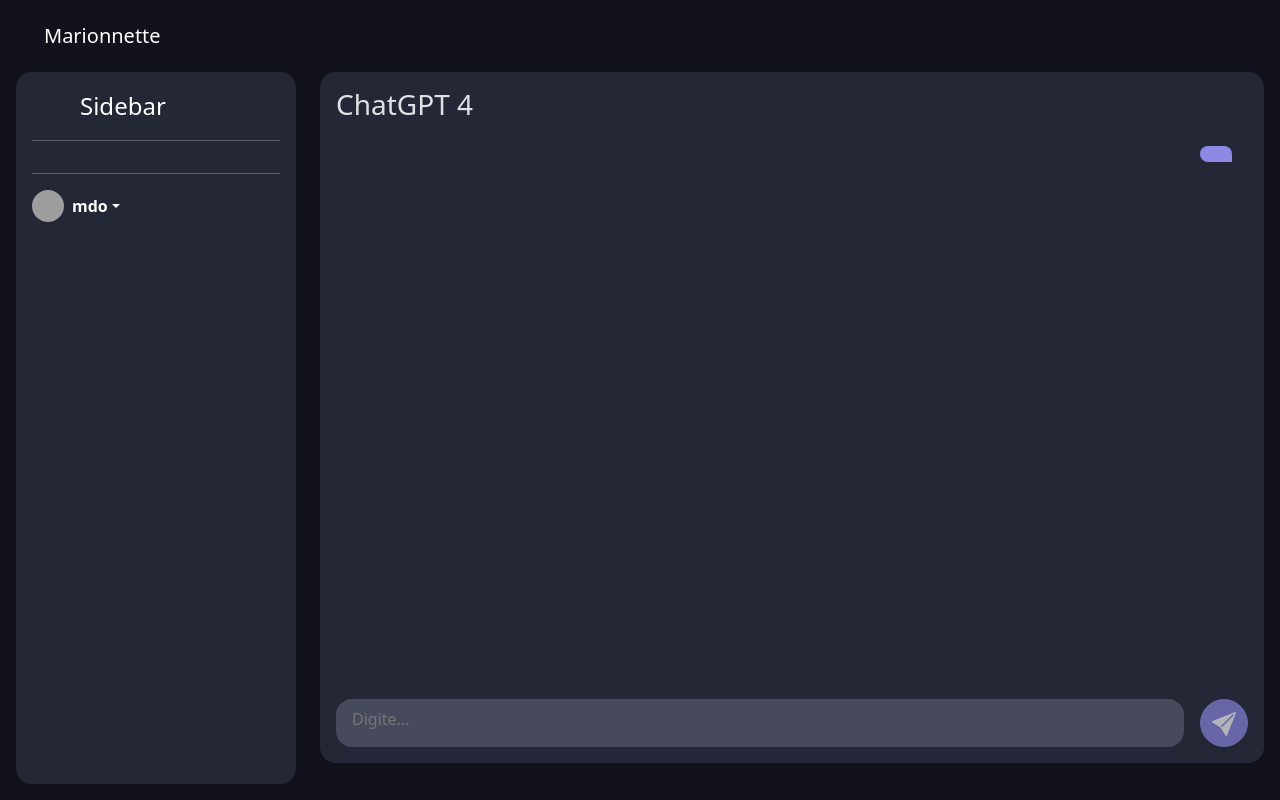
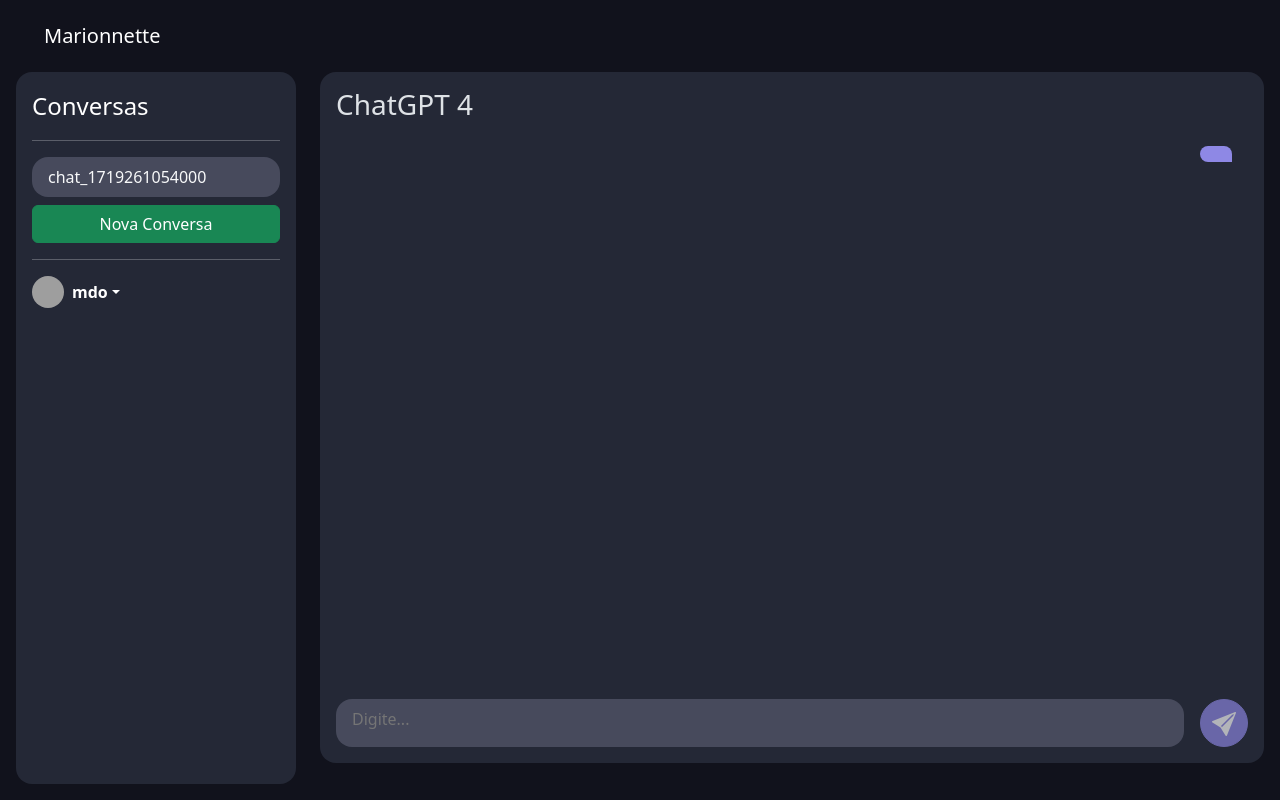
Before and after one commit to felipedeoliveirarios/marionnette, an Angular app: page / in a window 1280 px wide. Both pictures are taken after a click on the button 1224 px from the left and 723 px from the top of the page. Built offline with nearby package versions, Linux system fonts and the light colour scheme; no server answers; grey boxes are pictures that could not be loaded.

Commit message:
[MRNT-2] Implemented use of local storage to keep chat history.

```diff
--- a/src/app/components/chat/chat.component.html
+++ b/src/app/components/chat/chat.component.html
@@ -1,13 +1,13 @@
 <div class="chat-wrapper">
   <h3>ChatGPT 4</h3>
   <div class="chat-messages-wrapper">
-    <div *ngFor="let message of messages"
+    <div *ngFor="let message of messageHistory"
          class="chat-message"
          [class]="message.role + '-message'">
       <div class="message-body">{{ message.content }}</div>
     </div>
     <div class="messages-placeholder"
-         *ngIf="messages.length == 0">
+         *ngIf="!(messageHistory.length > 0)">
       Envie uma mensagem para iniciar a conversa.
     </div>
   </div>
--- a/src/app/components/chat/chat.component.ts
+++ b/src/app/components/chat/chat.component.ts
@@ -1,6 +1,7 @@
-import { Component } from '@angular/core';
+import {Component} from '@angular/core';
 import {OpenAiService} from "../../services/open-ai/open-ai.service";
 import {ChatCompletion, Message} from "./chat";
+import {ChatService} from "../../services/chat/chat.service";
 
 @Component({
   selector: 'app-chat',
@@ -9,26 +10,40 @@
 })
 export class ChatComponent {
   prompt: string = '';
-  response: string = '';
 
   loading: boolean = false;
 
-  messages: Message[] = []
-
   selectedModel = 'gpt-3.5-turbo';
 
-  constructor(private openAiService: OpenAiService) { }
+  get messageHistory() {
+    return this.chatService.currentChat.messages;
+  }
+
+  get currentChat() {
+    return this.chatService.currentChat;
+  }
+
+  constructor(private openAiService: OpenAiService,
+              protected chatService: ChatService) {
+  }
 
   sendPrompt() {
     const userMessage = new Message();
     userMessage.content = this.prompt;
     userMessage.role = 'user';
-    this.messages.push(userMessage);
+
+    if (this.messageHistory.length == 0) {
+      this.chatService.saveNewChatKey();
+    }
+
+    this.currentChat.model = this.selectedModel;
+    this.messageHistory.push(userMessage);
 
     this.loading = true;
-    this.openAiService.sendChat(this.messages, this.selectedModel).subscribe((data: ChatCompletion) => {
-      this.messages.push(data.choices[0].message);
+    this.openAiService.sendChat(this.messageHistory, this.currentChat).subscribe((data: ChatCompletion) => {
+      this.messageHistory.push(data.choices[0].message);
       this.loading = false;
+      this.chatService.saveCurrentChat();
     }, error => {
       console.error('Error fetching data: ', error);
     });
--- a/src/app/components/chat/chat.ts
+++ b/src/app/components/chat/chat.ts
@@ -1,4 +1,5 @@
 export class Chat {
+  id: string =  'chat_' + new Date().valueOf();
   messages: Message[] = [];
   model: string = '';
   stream: boolean = false;
--- a/src/app/components/sidebar/sidebar.component.html
+++ b/src/app/components/sidebar/sidebar.component.html
@@ -1,14 +1,15 @@
 <div class="d-flex flex-column flex-shrink-0 p-3 text-white" style="width: 280px">
   <a href="/" class="d-flex align-items-center mb-3 mb-md-0 me-md-auto text-white text-decoration-none">
-    <svg class="bi me-2" width="40" height="32">
-      <use xlink:href="#bootstrap"></use>
-    </svg>
-    <span class="fs-4">Sidebar</span>
+    <span class="fs-4">Conversas</span>
   </a>
   <hr>
-  <ul class="nav nav-pills flex-column mb-auto">
-    <!-- SIDEBAR ITEMS GO HERE -->
+  <ul class="nav nav-pills flex-column mb-auto chat-options">
+    <li *ngFor="let chatOption of chatOptions" class="chat-option nav-item">
+      <a (click)="selectChat(chatOption.value)" class="nav-link" [class]="{active: chatOption.value === chatService.currentChat.id}">{{chatOption.label}}</a>
+    </li>
+    <li *ngIf="chatOptions.length === 0">Nenhuma conversa ainda</li>
   </ul>
+  <b class="btn btn-success" (click)="createNewChat()">Nova Conversa</b>
   <hr>
   <div class="dropdown">
     <a href="#" class="d-flex align-items-center text-white text-decoration-none dropdown-toggle" id="dropdownUser1"
--- a/src/app/components/sidebar/sidebar.component.scss
+++ b/src/app/components/sidebar/sidebar.component.scss
@@ -1,4 +1,32 @@
-:host{
+:host {
   background-color: var(--bs-secondary-bg);
   border-radius: 16px;
+
+  .chat-options {
+    gap: 4px;
+    padding-bottom: 8px;
+
+    .chat-option {
+      max-width: 100%;
+
+      .nav-link {
+        display: block;
+        border-radius: 16px;
+
+        background-color: var(--bs-tertiary-bg);
+        color: var(--bs-light);
+        cursor: pointer;
+
+        white-space: nowrap;
+        text-overflow: ellipsis;
+        overflow: hidden;
+
+        transition: all 0.5s;
+
+        &:hover {
+          filter: brightness(1.1);
+        }
+      }
+    }
+  }
 }
--- a/src/app/components/sidebar/sidebar.component.ts
+++ b/src/app/components/sidebar/sidebar.component.ts
@@ -1,4 +1,5 @@
-import { Component } from '@angular/core';
+import {Component, Input} from '@angular/core';
+import {ChatService} from "../../services/chat/chat.service";
 
 @Component({
   selector: 'app-sidebar',
@@ -7,4 +8,18 @@
 })
 export class SidebarComponent {
 
+  get chatOptions() {
+    return this.chatService.persistedChatOptions;
+  };
+
+  constructor(protected chatService: ChatService) {
+  }
+
+  createNewChat() {
+    this.chatService.createNewChat();
+  }
+
+  selectChat(chatKey: string) {
+    this.chatService.selectChat(chatKey);
+  }
 }
--- /dev/null
+++ b/src/app/services/chat/chat.service.ts
@@ -0,0 +1,53 @@
+import {Injectable} from '@angular/core';
+import {Chat} from "../../components/chat/chat";
+import {LocalStorageService} from "../local-storage/local-storage.service";
+
+@Injectable({
+  providedIn: 'root'
+})
+export class ChatService {
+  chatKeysKey = 'CHAT_KEYS'
+
+  currentChat: Chat = new Chat();
+  savedChatKeys: string[] = [];
+  persistedChatOptions: {label: string, value: string}[] = [];
+
+  constructor(private localStorageService: LocalStorageService) {
+    this.initializeChats();
+  }
+
+  initializeChats() {
+    this.savedChatKeys = this.localStorageService.getItem(this.chatKeysKey);
+
+    if (!this.savedChatKeys) {
+      console.log('No chat keys found');
+      this.localStorageService.setItem(this.chatKeysKey, []);
+      this.savedChatKeys = [];
+    }
+
+    this.savedChatKeys.forEach(chatKey => {
+      const chat = this.localStorageService.getItem(chatKey) as Chat;
+      this.persistedChatOptions.push({label: chat.messages[0]?.content.slice(0, 32) || chatKey, value: chatKey});
+    });
+  }
+
+  selectChat(chatKey: string) {
+    if (this.savedChatKeys.includes(chatKey)) {
+      this.currentChat = this.localStorageService.getItem(chatKey) as Chat;
+    }
+  }
+
+  createNewChat() {
+    this.currentChat = new Chat();
+  }
+
+  saveNewChatKey() {
+    this.savedChatKeys.push(this.currentChat.id);
+    this.localStorageService.setItem(this.chatKeysKey, this.savedChatKeys);
+    this.persistedChatOptions.push({label: this.currentChat.messages[0]?.content.slice(0, 32) || this.currentChat.id, value: this.currentChat.id})
+  }
+
+  saveCurrentChat() {
+    this.localStorageService.setItem(this.currentChat.id, this.currentChat);
+  }
+}
--- a/src/app/services/open-ai/open-ai.service.ts
+++ b/src/app/services/open-ai/open-ai.service.ts
@@ -13,16 +13,14 @@
 
   constructor(private http: HttpClient){ }
 
-  sendChat(messages: Message[], model: string) : Observable<ChatCompletion> {
+  sendChat(messages: Message[], chat: Chat) : Observable<ChatCompletion> {
     const headers = new HttpHeaders({
       'Content-Type': 'application/json',
       'Authorization': `Bearer ${environment.openai_api_key}`
     });
 
-    const chat = new Chat();
-    chat.model = model;
-    chat.messages = messages;
+    const chatData = JSON.stringify(chat, (key, value) => {return (key === 'id')? undefined: value;})
 
-    return this.http.post<ChatCompletion>(this.apiUrl, chat, { headers: headers});
+    return this.http.post<ChatCompletion>(this.apiUrl, chatData, { headers: headers});
   }
 }
```
Also changed, not shown: 1 other file (tests, documents, lock files or other folders).
